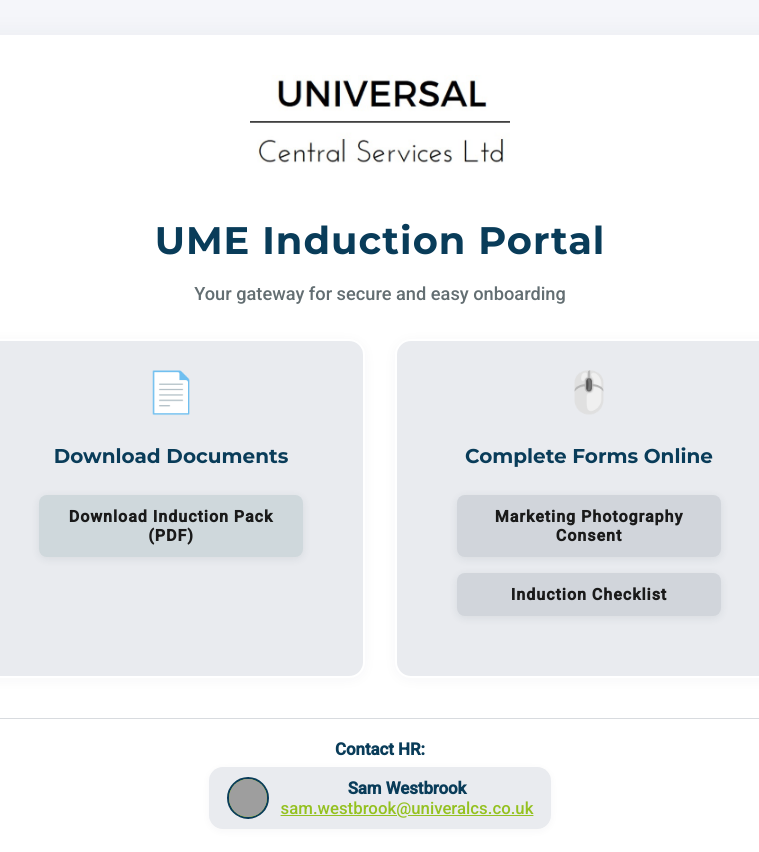
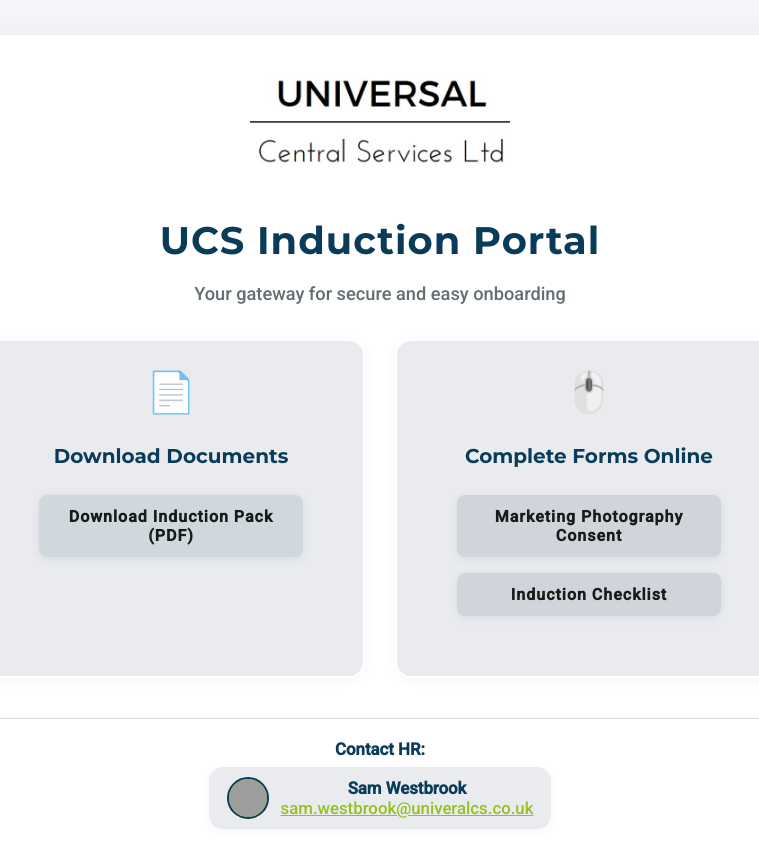
Before and after one commit to universal-Group/ucs-induction, a plain HTML site: page index.html in a window 1280 px wide. Shown: the top 852 px of the page, without its empty margins (260-1019 px from the left). Drawn offline with Linux system fonts and the light colour scheme; grey boxes are pictures that could not be loaded.

Commit message:
Update index.html

```diff
--- a/index.html
+++ b/index.html
@@ -195,7 +195,7 @@
     <div class="container">
         <div class="hero">
             <img src="UCS logo.jpg" alt="Universal Mechanical & Electrical Logo">
-            <h1>UME Induction Portal</h1>
+            <h1>UCS Induction Portal</h1>
             <p>Your gateway for secure and easy onboarding</p>
         </div>
         <div class="cards">
```
